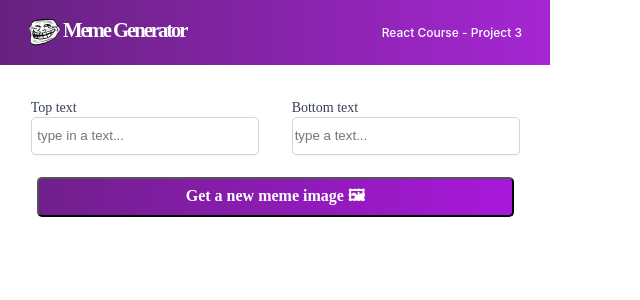
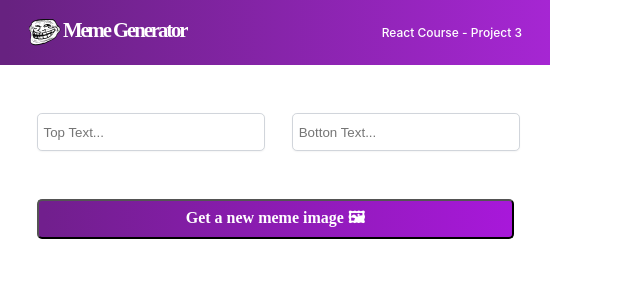
Before and after one commit to ojingwaDaniel/meme-generator, a React (Create React App) app: page / in a window 1280 px wide. Shown: the top 300 px of the page, without its empty margins (0-640 px from the left). Built offline with nearby package versions, Linux system fonts and the light colour scheme.

Commit message:
added a meme component

```diff
--- a/src/App.css
+++ b/src/App.css
@@ -31,7 +31,7 @@
   font-size: 12px;
   font-weight: 500;
 }
-.meme {
+/* .meme {
   margin-top: 28px;
 }
 label {
@@ -41,7 +41,7 @@ label {
   font-size: 14px;
   font-weight: 500;
   line-height: 16.375px; /* 116.963% */
-}
+/* }
 .input-form {
   display: flex;
   padding: 7.369px 10.644px;
@@ -71,4 +71,34 @@ form input {
   font-weight: 700;
   border-radius: 5px;
   background: linear-gradient(90deg, #711f8d 1.14%, #a818da 100%);
+} */
+main{
+  margin-top: 48px;
+  margin-left: 37px;
 }
+.meme-form{
+  display: grid;
+  grid-template-columns: 222px 222px;
+  gap: 33px;
+}
+.meme-form input{
+  border-radius: 4.912px;
+  border: 0.819px solid var(--gray-300, #d1d5db);
+  background: var(--white, #fff);
+  box-shadow: 0px 0.819px 1.637px 0px rgba(0, 0, 0, 0.05);
+  width: 222px;
+  height: 34px;
+}
+.meme-form button{
+  grid-column: 1/-1;
+   margin-top: 15px;
+  width: 477px;
+  height: 40px;
+  color: #fff;
+  /* text-align: center; */
+  font-family: Karla;
+  font-size: 16px;
+  font-weight: 700;
+  border-radius: 5px;
+  background: linear-gradient(90deg, #711f8d 1.14%, #a818da 100%);
+}
--- a/src/components/meme.jsx
+++ b/src/components/meme.jsx
@@ -1,17 +1,11 @@
 export default function Meme() {
   return (
-    <div className="meme">
-      <div className="input-form">
-        <form action="" className="input-form-1">
-          <label htmlFor="">Top text</label>
-          <input type="text" name="" id="" placeholder=" type in a text..." />
-        </form>
-        <form action="">
-          <label htmlFor="">Bottom text</label>
-          <input type="text" name="" id="" placeholder="type a text..." />
-        </form>
-      </div>
-      <button type="button">Get a new meme image 🖼</button>
-    </div>
+    <main>
+      <form action="" className="meme-form">
+        <input type="text" name="" id="" placeholder=" Top Text..." />
+        <input type="text" name="" id="" placeholder=" Botton Text..." />
+        <button type="button">Get a new meme image 🖼</button>
+      </form>
+    </main>
   );
 }
```
